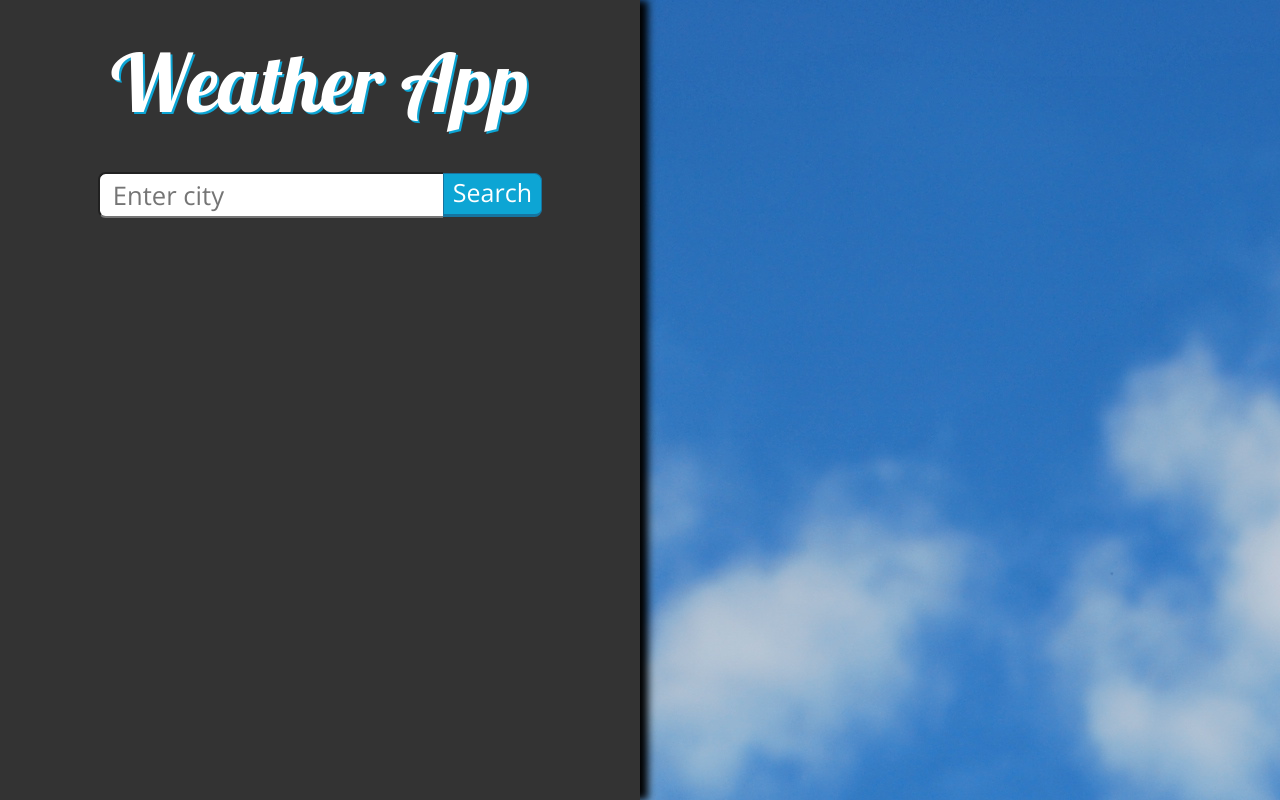
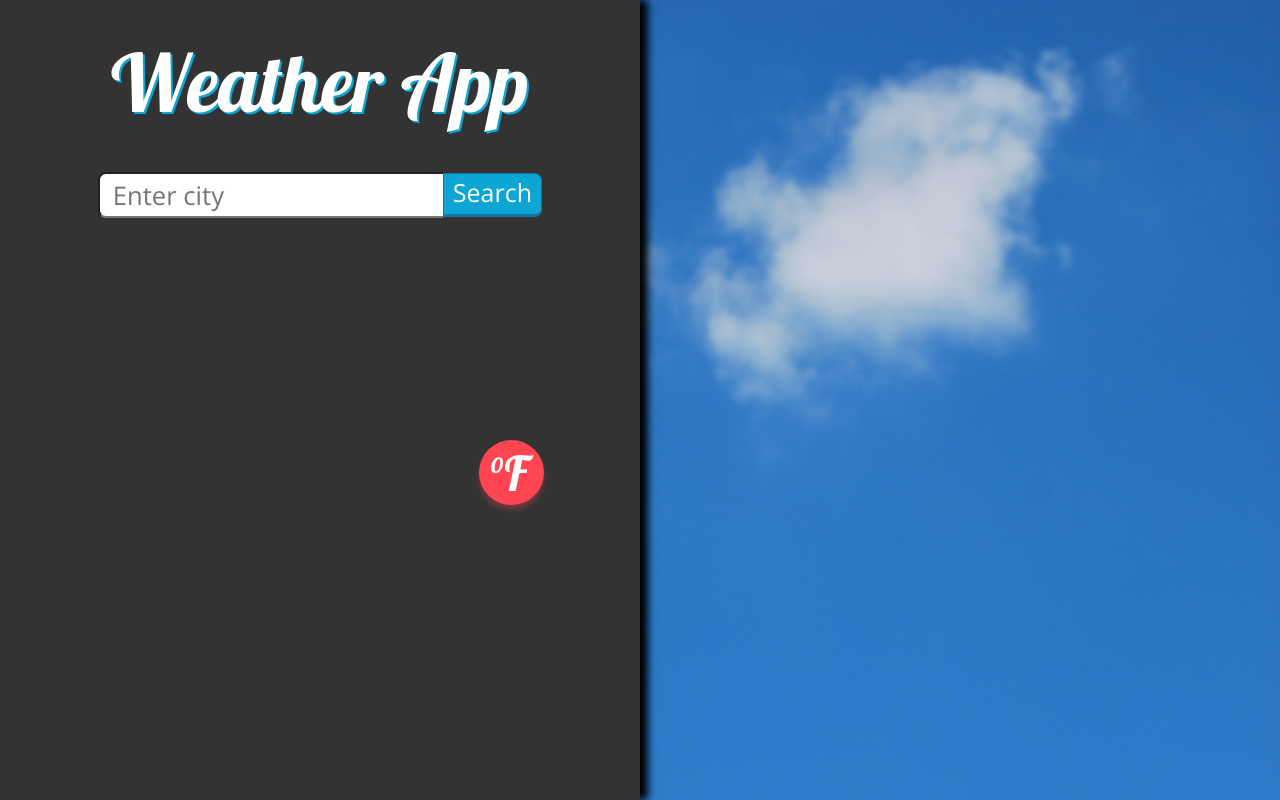
Before and after one commit to ldelbel/weather-app, a website built with webpack: page dist/index.html in a window 1280 px wide. Built offline with nearby package versions, Linux system fonts and the light colour scheme.

Commit message:
Add switch button

```diff
--- a/src/index.js
+++ b/src/index.js
@@ -38,3 +38,24 @@ submit.onclick = (e) => {
   document.getElementById('city-input').value = '';
   displayWeather(input)
 }
+
+
+// switch button
+
+let checkbox = document.getElementById('toggle');
+let letter = document.getElementById('let');
+let btn = document.getElementById('btn');
+
+const toggle = () => {
+  if(checkbox.checked) {
+    btn.className = "toggleWrapper";
+    letter.textContent = "°F";
+   } else {
+    btn.className = "toggleWrapper-done"
+    letter.textContent = "°C"
+   }
+}
+
+btn.onclick = () => {
+  toggle();
+}
--- a/src/styles.scss
+++ b/src/styles.scss
@@ -14,6 +14,7 @@ body {
 }
 
 main {
+  position: relative;
   width: 50%;
   height: 100vh;
   background-color: #333;
@@ -32,7 +33,7 @@ main {
   width: 70%;
   height: 100vh;
   background-image: url('./images/clear.jpg');
-  // background-size: cover;
+  background-size: cover;
   background-repeat: no-repeat;
   transition: background 0.5s;
   transition-timing-function: ease;
@@ -184,3 +185,42 @@ h2 {
 		opacity: 1;
 	}
 }
+
+.toggleWrapper {
+  position: absolute;
+  right: 15%;
+  top: 55%;
+  z-index: 3;
+  display: flex;
+  align-items: center;
+  justify-content: center;
+  cursor: pointer;
+  transition: all .2s;
+  width: 65px;
+  height: 65px;
+  border-radius: 50%;
+  background-color: #fe4551;
+  box-shadow: 0 5px 5px rgba(#fe4551, 0.3);
+
+  &:active {
+    width: 50px;
+    height: 70px;
+    box-shadow: 0 10px 10px rgba(#fe4551, 0.5);
+  }
+
+
+  &-done {
+    @extend .toggleWrapper;
+
+    background-color: #48e98a;
+    box-shadow: 0 5px 5px rgba(#48e98a, 0.3);
+
+  }
+}
+
+.letter {
+  font-family: 'Lobster', cursive;
+  color: white;
+  font-size: 3em;
+  margin-left: -7px;
+}
```
Also changed, not shown: dist/index.html.
